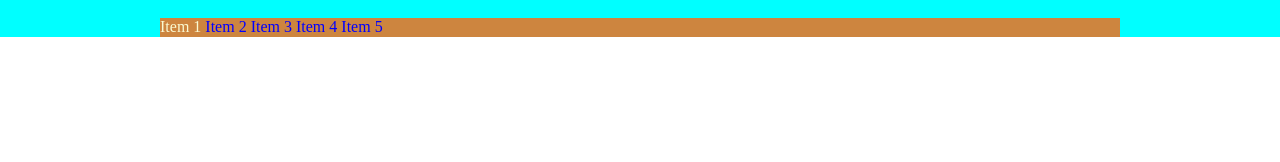
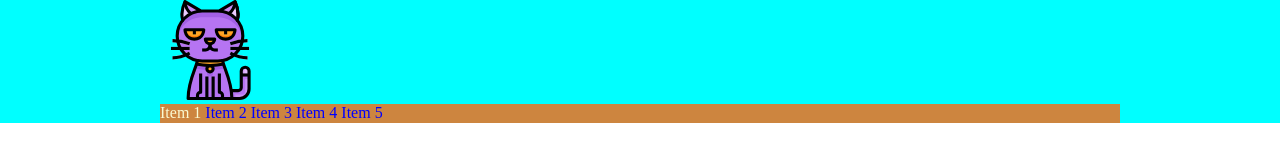
Before and after one commit to oapchk/menu, a website: page index.html in a window 1280 px wide. Drawn offline with Linux system fonts and the light colour scheme.

Commit message:
interpolation

```diff
--- a/index.html
+++ b/index.html
@@ -12,8 +12,7 @@
 
   <header class="header">
     <section class="header__inner">
-      <a href="" class="logo">
-        <img src="" alt="" class="logo__img"></a>
+      <a href="" class="logo"></a>
       <nav class="menu">
         <a href="" class="menu__item menu__item--active">Item 1</a>
         <a href="" class="menu__item">Item 2</a>
--- a/src/sass/components/logo.scss
+++ b/src/sass/components/logo.scss
@@ -1,5 +1,9 @@
+@import "../helpers/functions";
+@import "../variables";
+
 .logo {
-  background-color: olive;
-  &__img {
-  }
+  background-image: url("#{$img-path}/logo.svg");
+  width: rem(100px);
+  height: rem(100px);
+  display: inline-block;
 }
--- a/src/sass/variables.scss
+++ b/src/sass/variables.scss
@@ -1 +1,4 @@
 $base-font-size: 16px;
+
+$img-path: "../img";
+$font-path: "../fonts";
```
Also changed, not shown: Readme.md, src/css/app.css, src/img/logo.svg (added), 1 other file.
